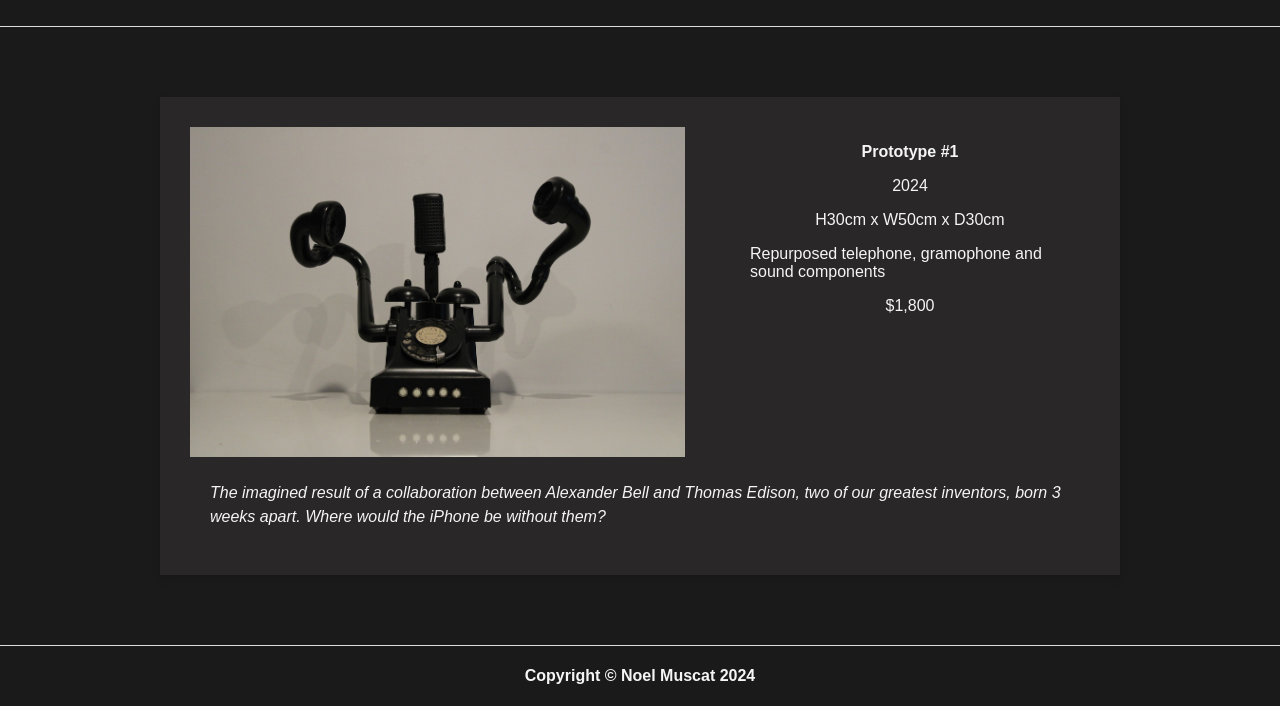
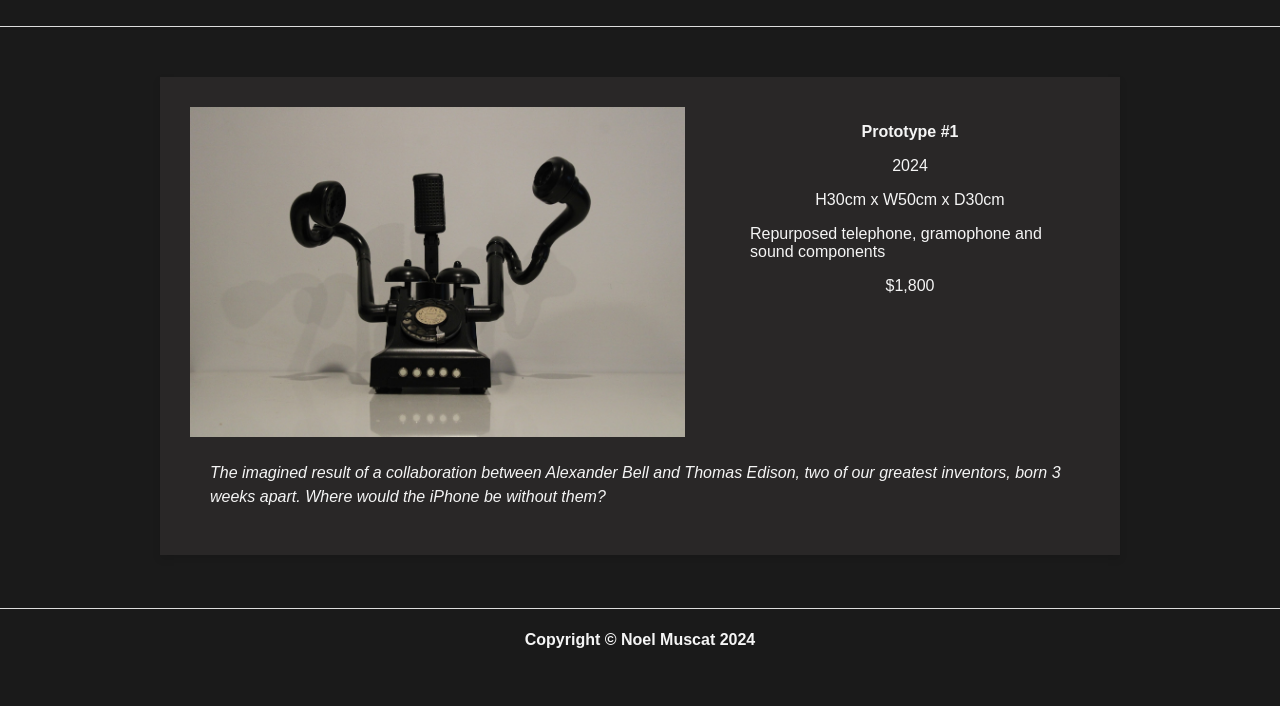
Before and after one commit to Maxi908/Noel-Muscat-Sculpture, a plain HTML site: page sculpture-pages/s1.html in a window 1280 px wide. Shown: the part 130-836 px from the top of the page. After the commit the page ends 800 px from the top, so only its background shows below. Drawn offline with Linux system fonts and the light colour scheme.

Commit message:
Updated footer position

```diff
--- a/css/main.css
+++ b/css/main.css
@@ -3,6 +3,7 @@ body {
     font-family: Arial, sans-serif;
     margin: 0;
     padding: 0;
+    min-height: 100vh;
     display: flex;
     flex-direction: column;
     background-color: #1A1A1A;
@@ -12,8 +13,6 @@ body {
 
  main {
     flex:1;
-    padding: 20px;
-    min-height: 100%;
  }
 
 
--- a/css/sculpture.css
+++ b/css/sculpture.css
@@ -78,12 +78,6 @@ p {
 
 h3 {
     justify-content: left;
-}
-
-.footer {
-    border-top: 1px solid #ddd;
-    position: static;
-    margin-top: 50px;
 }
 
 h4 {
```
